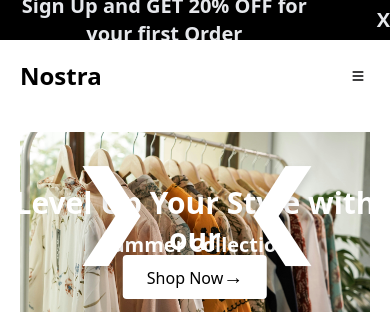
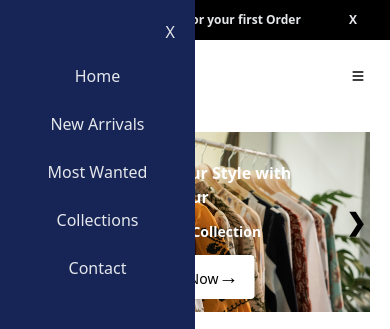
Before and after one commit to vanitharajen/e-commercesite, a plain HTML site: page index.html in a window 390 px wide. Both pictures are taken after a click on the icon 358 px from the left and 76 px from the top of the page. Shown: the top 329 px of the page. Drawn offline with nearby package versions, Linux system fonts and the light colour scheme.

Commit message:
updated site

```diff
--- a/index.html
+++ b/index.html
@@ -12,14 +12,14 @@
 </head>
 
 <body>
-    <div id="offer" class="bg-black flex justify-center gap-12 h-10 items-center h-10">
-        <h1  class="text-gray-200 text-xl font-bold text-center">Sign Up and GET 20% OFF for your first Order</h1>
-        <p id="close" class="text-gray-200 text-xl font-bold">X</p>
+    <div id="offer" class="bg-black flex justify-center gap-12 h-10 items-center">
+        <h1  class="text-gray-200 text-xs font-bold text-center md:text-xl">Sign Up and GET 20% OFF for your first Order</h1>
+        <p id="close" class="text-gray-200 text-xs font-bold md:text-xl">X</p>
     </div>
     <div class="flex justify-between w-full p-5 sticky top-0 z-10 bg-white">
         <h1 class="text-2xl font-bold">Nostra</h1>
         <svg xmlns="http://www.w3.org/2000/svg" viewBox="0 0 640 640"
-            class="w-6 md:hidden p-1 cursor-pointer"><!--!Font Awesome Free v7.3.1 by @fontawesome - https://fontawesome.com License - https://fontawesome.com/license/free Copyright 2026 Fonticons, Inc.-->
+            class="w-6 md:hidden p-1 cursor-pointer" id="menuicon"><!--!Font Awesome Free v7.3.1 by @fontawesome - https://fontawesome.com License - https://fontawesome.com/license/free Copyright 2026 Fonticons, Inc.-->
             <path fill="rgb(0, 1, 2)"
                 d="M96 160C96 142.3 110.3 128 128 128L512 128C529.7 128 544 142.3 544 160C544 177.7 529.7 192 512 192L128 192C110.3 192 96 177.7 96 160zM96 320C96 302.3 110.3 288 128 288L512 288C529.7 288 544 302.3 544 320C544 337.7 529.7 352 512 352L128 352C110.3 352 96 337.7 96 320zM544 480C544 497.7 529.7 512 512 512L128 512C110.3 512 96 497.7 96 480C96 462.3 110.3 448 128 448L512 448C529.7 448 544 462.3 544 480z" />
         </svg>
@@ -31,22 +31,33 @@
             <a href="contact.html">Contact Us</a>
         </nav>
     </div>
+    <!-- side navbar -->
+     <section id="sidenav" class="bg-blue-950 fixed z-50 top-0 right-0 transition-all duration-1000" style="width: 50%;height: 100vh;left: -50%;">
+        <div class="text-right p-5">
+            <p id="closenav" class="inline cursor-pointer text-gray-200">X</p>
+        </div>
+     <ul class="flex flex-col gap-6 items-center text-gray-600">
+            <li><a class="text-gray-200" href="index.html">Home</a></li>
+            <li><a class="text-gray-200" href="index.html/#new-arrivals">New Arrivals</a></li>
+            <li><a class="text-gray-200" href="index.html/#most-wanted">Most Wanted</a></li>
+            <li><a class="text-gray-200" href="collections.html">Collections</a></li>
+            <li><a class="text-gray-200" href="contact.html">Contact</a></li>
+        </ul>
+        </section>
     <div class="relative p-5">
-        <img id="bannerImage" src="./images/summer1.jpg" class="w-full h-[180px] md:h-[350px] object-cover"
+        <img id="bannerImage" src="./images/summer1.jpg" class="w-full h-[180px] sm:h-[250px] md:h-[350px] object-cover"
             alt="Summer Collection">
         <!--Left arrow-->
         <button onclick="previousImage()"
-            class="absolute left-60 top-1/2 -translate-y-16 text-white text-8xl font-bold drop-shadow-lg z-10 cursor-pointer">&#10094;</button>
+            class="absolute left-6 top-1/2 -translate-y-1/2 text-black text-2xl md:text-7xl font-bold drop-shadow-lg z-20 cursor-pointer">&#10094;</button>
         <!-- right arrow -->
         <button onclick="nextImage()"
-            class="absolute right-60 top-1/2 -translate-y-16 text-white text-8xl font-bold drop-shadow-lg z-10 cursor-pointer">&#10095;</button>
-        <h1
-            class="absolute left-1/2 top-1/3 -translate-x-1/2 text-3xl md:text-6xl font-bold text-white text-center w-full">
+            class="absolute right-6 top-1/2 -translate-y-1/2 text-black text-2xl md:text-7xl font-bold drop-shadow-lg z-20 cursor-pointer">&#10095;</button>
+        <h1 class="absolute left-1/2 top-1/3 -translate-x-1/2 -translate-y-1/2 w-[-90%] text-center text-base sm:text-2xl md:text-3xl font-bold text-white">
             Level Up Your Style with our</h1>
-        <p class="absolute left-1/2 bottom-1/3 -translate-x-1/2 text-white text-xl md:text-2xl font-bold">Summer
+        <p class="absolute left-1/2 top-1/2 -translate-x-1/2 w-[90%] text-center text-sm sm:text-xl font-bold text-white">Summer
             Collection</p>
-        <button
-            class="absolute left-1/2 top-3/4 -translate-x-1/2 -translate-y-1/2 bg-white text-black px-6 py-2 rounded-sm">Shop
+        <button class="absolute left-1/2 top-3/4 -translate-x-1/2 -translate-y-1/2 whitespace-nowrap rounded-sm bg-white px-4 py-2 text-sm text-black sm:px-6 sm:text-base">Shop
             Now<span class="text-xl">&rarr;</span></button>
     </div>
     <div>
--- a/index.js
+++ b/index.js
@@ -1,3 +1,13 @@
+
+var sidenav=document.getElementById("sidenav")
+var menuicon=document.getElementById("menuicon")
+var closenav=document.getElementById("closenav")
+menuicon.addEventListener("click", function(){
+    sidenav.style.left=0;
+})
+closenav.addEventListener("click",function(){
+    sidenav.style.left="-50%";
+})
 var close=document.getElementById("close")
 var offer=document.getElementById("offer")
 close.addEventListener("click",function(){
```
Also changed, not shown: collections.html (+4 -0 lines), collections.js (+7 -0 lines), images/green2.jpg.
